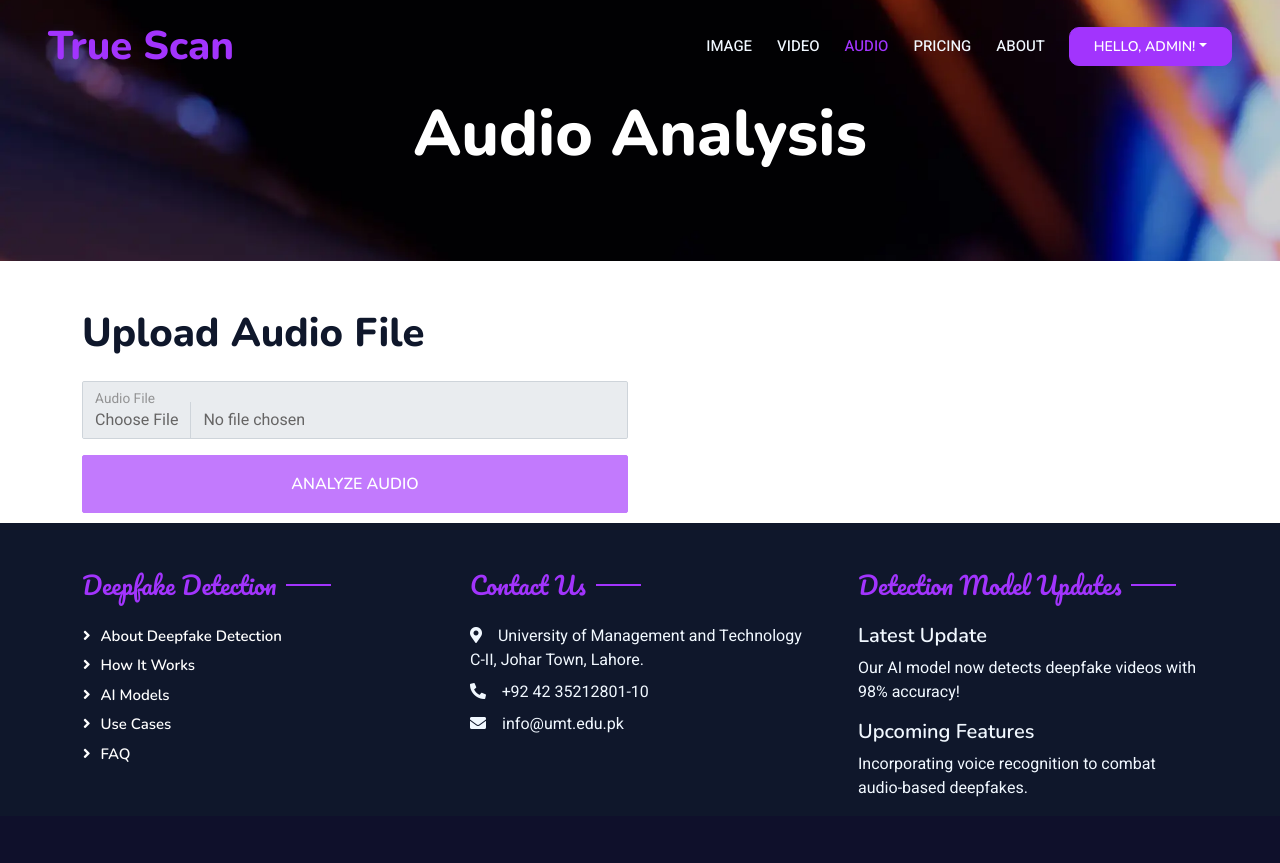
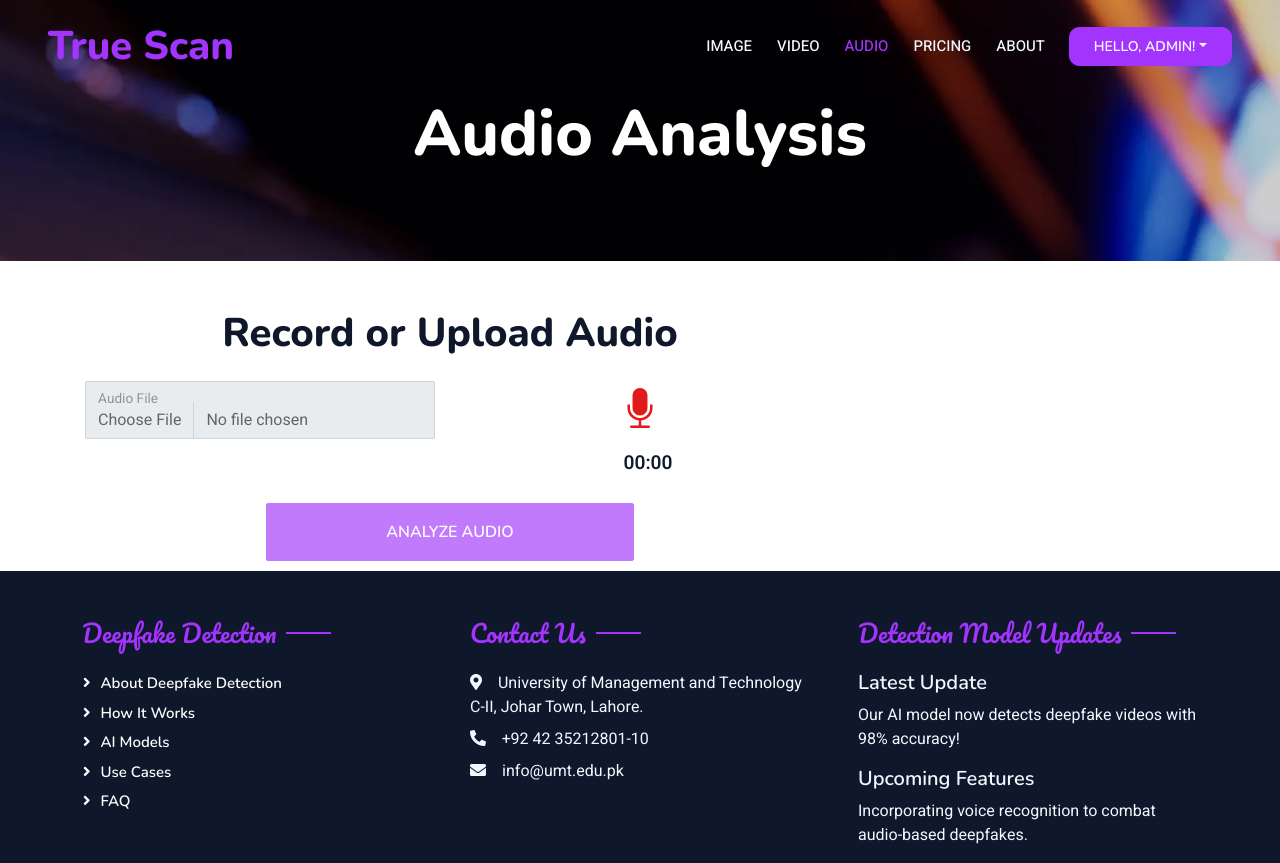
Before and after one commit to madni-hawklogix/DeepFake, a Django app: page /voice/ in a window 1280 px wide. Before the commit the page ends 797 px from the top, so only its background shows below. Run offline with Django 5.2, Linux system fonts and the light colour scheme; a user stored in the database is signed in; some libraries are stand-ins or nearby versions.

Commit message:
recording done

```diff
--- a/templates/voice.html
+++ b/templates/voice.html
@@ -32,8 +32,100 @@
 
     <!-- Template Stylesheet -->
     <link href="/static/css/style.css" rel="stylesheet">
-    <!-- Notyf CSS -->
-    <link rel="stylesheet" href="https://cdn.jsdelivr.net/npm/notyf@3/notyf.min.css">
+
+    <style>
+        /* Centered container for mic and timer */
+        .mic-container {
+            display: flex;
+            flex-direction: column;
+            align-items: center;
+            justify-content: center;
+            height: 100%;
+        }
+        #micIcon {
+            font-size: 70px;
+            color: #e11b1b; /* Red by default and when stopped */
+            cursor: pointer;
+            transition: transform 0.3s ease, color 0.3s ease;
+        }
+        #micIcon.recording {
+            color: #00d26a; /* Green when recording */
+            animation: blink 1s steps(1, start) infinite;
+        }
+        @keyframes blink {
+            0%, 100% { opacity: 1; }
+            50% { opacity: 0.3; }
+        }
+        #micIcon.stopped {
+            color: #e11b1b; /* Red when stopped */
+            animation: none;
+        }
+        /* Remove progress circle styling */
+        .progress-circle { display: none !important; }
+        /* Timer Styling */
+        #timerDisplay {
+            font-size: 1.2em;
+            color: #fff;
+            margin-top: 10px;
+            font-weight: bold;
+        }
+
+        @keyframes spin {
+            0% {
+                transform: rotate(0deg);
+            }
+
+            100% {
+                transform: rotate(360deg);
+            }
+        }
+        .audio-section-row {
+            display: flex;
+            flex-direction: row;
+            gap: 30px;
+            justify-content: center;
+            align-items: flex-start;
+        }
+        .audio-upload-col, .audio-record-col {
+            flex: 1 1 0;
+            min-width: 220px;
+            max-width: 350px;
+        }
+        .analyze-btn-row {
+            display: flex;
+            justify-content: center;
+            margin-top: 25px;
+        }
+        /* Responsive adjustments for mobile */
+        @media (max-width: 767px) {
+            .audio-section-row {
+                flex-direction: column;
+                gap: 16px;
+                align-items: stretch;
+            }
+            .audio-upload-col, .audio-record-col {
+                max-width: 100%;
+                min-width: 0;
+            }
+            .analyze-btn-row {
+                margin-top: 18px;
+            }
+            #micIcon {
+                font-size: 48px;
+            }
+            #timerDisplay {
+                font-size: 1em;
+            }
+            #audioPreview {
+                width: 100%;
+                text-align: left;
+            }
+            .btn {
+                width: 100% !important;
+                font-size: 1em;
+            }
+        }
+    </style>
 </head>
 
 <body>
@@ -88,34 +180,47 @@
         </div>
         <!-- Navbar & Hero End -->
 
-        <!-- Voice Upload Form -->
+        <!-- Voice Upload & Record Section -->
         <div class="container-xxl py-5">
             <div class="container">
                 <div class="row g-4">
-                    <div class="col-lg-6">
+                    <div class="col-lg-8 mx-auto">
                         <div class="wow fadeInUp" data-wow-delay="0.1s">
-                            <h1 class="mb-4">Upload Audio File</h1>
+                            <h1 class="mb-4 text-center">Record or Upload Audio</h1>
                             <form id="audioUploadForm" class="needs-validation" novalidate>
                                 {% csrf_token %}
-                                <div class="row g-3">
-                                    <div class="col-md-12">
-                                        <div class="form-floating">
+                                <div class="audio-section-row">
+                                    <!-- Upload Section -->
+                                    <div class="audio-upload-col">
+                                        <div class="form-floating mb-3">
                                             <input type="file" class="form-control" id="file" name="file" accept="audio/*" required>
                                             <label for="file">Audio File</label>
                                             <div id="fileHint" class="text-danger mt-2" style="display:none; font-size:0.95em;">Please choose a file before submitting.</div>
                                         </div>
                                     </div>
-                                    <div class="col-12" style="padding-bottom:10px;">
-                                        <button id="analyzeAudioBtn" class="btn btn-primary w-100 py-3" type="submit" disabled>Analyze Audio</button>
+                                    <!-- Recording Section -->
+                                    <div class="audio-record-col">
+                                        <div class="mic-container">
+                                            <i id="micIcon" class="bi bi-mic-fill fs-1" style="cursor:pointer;"></i>
+                                            <span id="timerDisplay" class="text-dark ms-3 mt-2">00:00</span>
+                                            <!-- Removed progressCircle -->
+                                            <div id="audioPreview" style="display: none; margin-top: 10px;">
+                                                <h6>Recorded Audio:</h6>
+                                                <audio id="recordedAudio" controls></audio>
                                             </div>
+                                        </div>
+                                    </div>
+                                </div>
+                                <div class="analyze-btn-row" style="padding-bottom:10px;">
+                                    <button id="analyzeAudioBtn" class="btn btn-primary w-50 py-3" type="submit" disabled>Analyze Audio</button>
                                 </div>
                             </form>
                         </div>
                     </div>
-                    <div class="col-lg-6">
+                    <div class="col-lg-4">
                         <div class="wow fadeInUp" data-wow-delay="0.3s">
-                            <div id="result">
-
+                            <div id="result" style="padding-bottom: 10px;">
+                                <!-- Result will be displayed here after analysis -->
                             </div>
                         </div>
                     </div>
@@ -123,13 +228,13 @@
             </div>
         </div>
     </div>
-    <!-- Deepfake Detection Feature Footer Start -->
+
+    <!-- Footer -->
     <div class="container-fluid bg-dark text-light footer pt-5  wow fadeIn" data-wow-delay="0.1s" style = "padding-top:20px;">
         <div class="container py-5">
             <div class="row g-5">
                 <div class="col-lg-4 col-md-6">
-                        <h4 class="section-title ff-secondary text-start text-primary fw-normal mb-4">Deepfake Detection
-                        </h4>
+                    <h4 class="section-title ff-secondary text-start text-primary fw-normal mb-4">Deepfake Detection</h4>
                     <a class="btn btn-link" href="">About Deepfake Detection</a>
                     <a class="btn btn-link" href="">How It Works</a>
                     <a class="btn btn-link" href="">AI Models</a>
@@ -138,25 +243,20 @@
                 </div>
                 <div class="col-lg-4 col-md-6">
                     <h4 class="section-title ff-secondary text-start text-primary fw-normal mb-4">Contact Us</h4>
-                        <p class="mb-2"><i class="fa fa-map-marker-alt me-3"></i>University of Management and Technology C-II, Johar Town, Lahore.
-                        </p>
+                    <p class="mb-2"><i class="fa fa-map-marker-alt me-3"></i>University of Management and Technology C-II, Johar Town, Lahore.</p>
                     <p class="mb-2"><i class="fa fa-phone-alt me-3"></i>+92 42 35212801-10</p>
                     <p class="mb-2"><i class="fa fa-envelope me-3"></i>info@umt.edu.pk</p>
-
                 </div>
                 <div class="col-lg-4 col-md-6">
-                        <h4 class="section-title ff-secondary text-start text-primary fw-normal mb-4">Detection Model
-                            Updates</h4>
+                    <h4 class="section-title ff-secondary text-start text-primary fw-normal mb-4">Detection Model Updates</h4>
                     <h5 class="text-light fw-normal">Latest Update</h5>
                     <p>Our AI model now detects deepfake videos with 98% accuracy!</p>
                     <h5 class="text-light fw-normal">Upcoming Features</h5>
                     <p>Incorporating voice recognition to combat audio-based deepfakes.</p>
                 </div>
-
             </div>
         </div>
     </div>
-        <!-- Deepfake Detection Feature Footer End -->
 
     <!-- JavaScript Libraries -->
     <script src="https://code.jquery.com/jquery-3.4.1.min.js"></script>
@@ -172,26 +272,46 @@
 
     <!-- Template Javascript -->
     <script src="/static/js/main.js"></script>
+
     <script type="text/javascript">
     document.addEventListener('DOMContentLoaded', function() {
         var fileInput = document.getElementById('file');
         var btn = document.getElementById('analyzeAudioBtn');
         var form = document.getElementById('audioUploadForm');
         var hint = document.getElementById('fileHint');
-        if(fileInput && btn && form && hint) {
+        var micIcon = document.getElementById('micIcon');
+        var timerDisplay = document.getElementById('timerDisplay');
+        var startRecording = false;
+        var mediaRecorder;
+        var audioChunks = [];
+        var recordedAudioElement = document.getElementById('recordedAudio');
+        var audioPreview = document.getElementById('audioPreview');
+        var timer;
+        var seconds = 0;
+        var minutes = 0;
+        var recordingAvailable = false;
+
+        // Handle file input change
         fileInput.addEventListener('change', function() {
             btn.disabled = !fileInput.value;
             if(fileInput.value) {
                 hint.style.display = 'none';
+                recordingAvailable = false;
+                audioChunks = [];
+                recordedAudioElement.src = '';
+                audioPreview.style.display = 'none';
             }
         });
+
+        // Handle form submission
         form.addEventListener('submit', function(e) {
             e.preventDefault();
-                if(!fileInput.value) {
-                    hint.style.display = 'block';
-                    return;
+            var audioBlob;
+            if (audioChunks.length) {
+                audioBlob = new Blob(audioChunks, { type: 'audio/wav' });
+            } else if(fileInput.files.length > 0) {
+                audioBlob = fileInput.files[0];
             }
-                var file = fileInput.files[0];
             var reader = new FileReader();
             reader.onload = function(e) {
                 var base64Audio = e.target.result.split(',')[1];
@@ -203,12 +323,8 @@
                     },
                     body: JSON.stringify({ audio_base64: base64Audio })
                 })
-                    .then(response =>
-                        response.json())
+                .then(response => response.json())
                 .then(data => {
-                        console.log("Data",data)
-                        // Update the Results section with the returned data
-                        // You may want to update the DOM here as needed
                     var resultHTML = `
                     <h1 class="mb-4">Results</h1>
                     <div class="card">
@@ -227,55 +343,85 @@
                                 </audio>` : ''}
                         </div>
                     </div>`;
-
-                    // Insert the result into the #result div
                     document.getElementById('result').innerHTML = resultHTML;
+                    btn.disabled = true; // Disable after analysis
                 })
                 .catch(err => {
                     hint.textContent = 'Error uploading or processing file.';
                     hint.style.display = 'block';
                 });
             };
-                reader.readAsDataURL(file);
+            reader.readAsDataURL(audioBlob);
         });
+
+        // Handle Mic Icon (Start and Stop Recording)
+        micIcon.addEventListener('click', function() {
+            if (!startRecording) {
+                startRecording = true;
+                micIcon.classList.remove('stopped');
+                micIcon.classList.add('recording');
+                audioChunks = [];
+                startRecordingAudio();
+            } else {
+                startRecording = false;
+                micIcon.classList.remove('recording');
+                micIcon.classList.add('stopped');
+                stopRecordingAudio();
+            }
+        });
+
+        function startRecordingAudio() {
+            if (navigator.mediaDevices && navigator.mediaDevices.getUserMedia) {
+                navigator.mediaDevices.getUserMedia({ audio: true })
+                    .then(function(stream) {
+                        mediaRecorder = new MediaRecorder(stream);
+                        mediaRecorder.ondataavailable = function(e) {
+                            audioChunks.push(e.data);
+                        };
+                        mediaRecorder.onstop = function() {
+                            var audioBlob = new Blob(audioChunks, { type: 'audio/wav' });
+                            var audioURL = URL.createObjectURL(audioBlob);
+                            recordedAudioElement.src = audioURL;
+                            audioPreview.style.display = 'block';
+                            btn.disabled = false; // Enable analyze button after recording
+                            recordingAvailable = true;
+                        };
+                        mediaRecorder.start();
+                        startTimer();
+                    })
+                    .catch(function(err) {
+                        console.error('Error accessing microphone', err);
+                    });
+            }
+        }
+
+        function stopRecordingAudio() {
+            if (mediaRecorder) {
+                mediaRecorder.stop();
+            }
+            stopTimer();
+        }
+
+        // Timer function to show recording time
+        function startTimer() {
+            seconds = 0;
+            minutes = 0;
+            timer = setInterval(function() {
+                seconds++;
+                if (seconds === 60) {
+                    seconds = 0;
+                    minutes++;
+                }
+                timerDisplay.textContent = (minutes < 10 ? '0' : '') + minutes + ':' + (seconds < 10 ? '0' : '') + seconds;
+            }, 1000);
+        }
+
+        function stopTimer() {
+            clearInterval(timer);
         }
     });
     </script>
-    <script>
-    // Mobile Pull-to-Refresh: Reload page on pull down at top
-    (function() {
-        let touchStartY = 0;
-        let touchMoveY = 0;
-        let isPulling = false;
-        const threshold = 70; // px to trigger refresh
 
-        function isMobile() {
-            return /Android|webOS|iPhone|iPad|iPod|BlackBerry|IEMobile|Opera Mini/i.test(navigator.userAgent);
-        }
-
-        if (isMobile()) {
-            window.addEventListener('touchstart', function(e) {
-                if (window.scrollY === 0) {
-                    touchStartY = e.touches[0].clientY;
-                    isPulling = true;
-                }
-            }, { passive: true });
-
-            window.addEventListener('touchmove', function(e) {
-                if (!isPulling) return;
-                touchMoveY = e.touches[0].clientY;
-                if (touchMoveY - touchStartY > threshold) {
-                    isPulling = false;
-                    location.reload();
-                }
-            }, { passive: true });
-
-            window.addEventListener('touchend', function() {
-                isPulling = false;
-            });
-        }
-    })();
-    </script>
     <!-- Notyf JS -->
     <script src="https://cdn.jsdelivr.net/npm/notyf@3/notyf.min.js"></script>
     <script>
```
Lines whose indentation alone changed are shown as unchanged.
